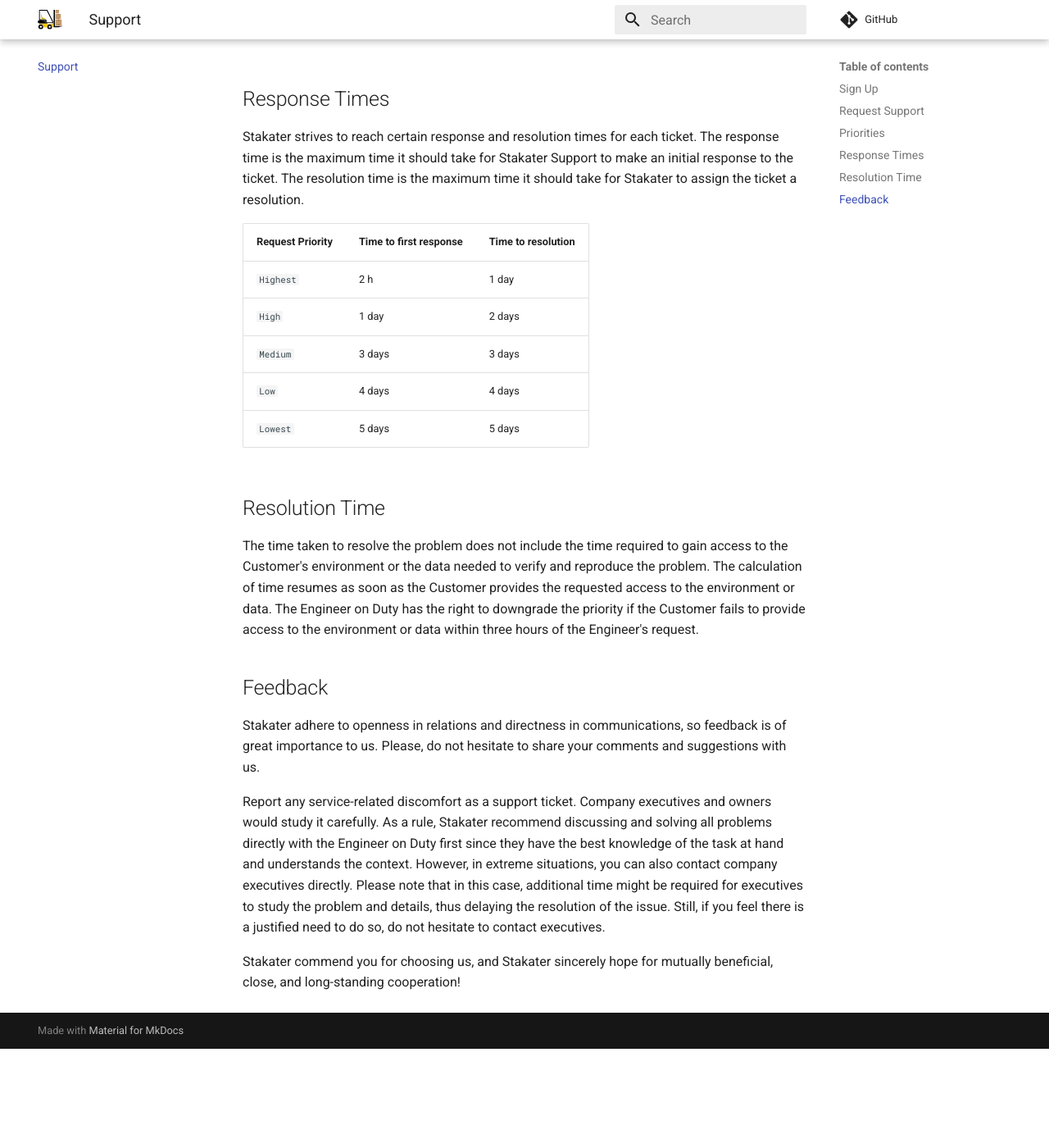
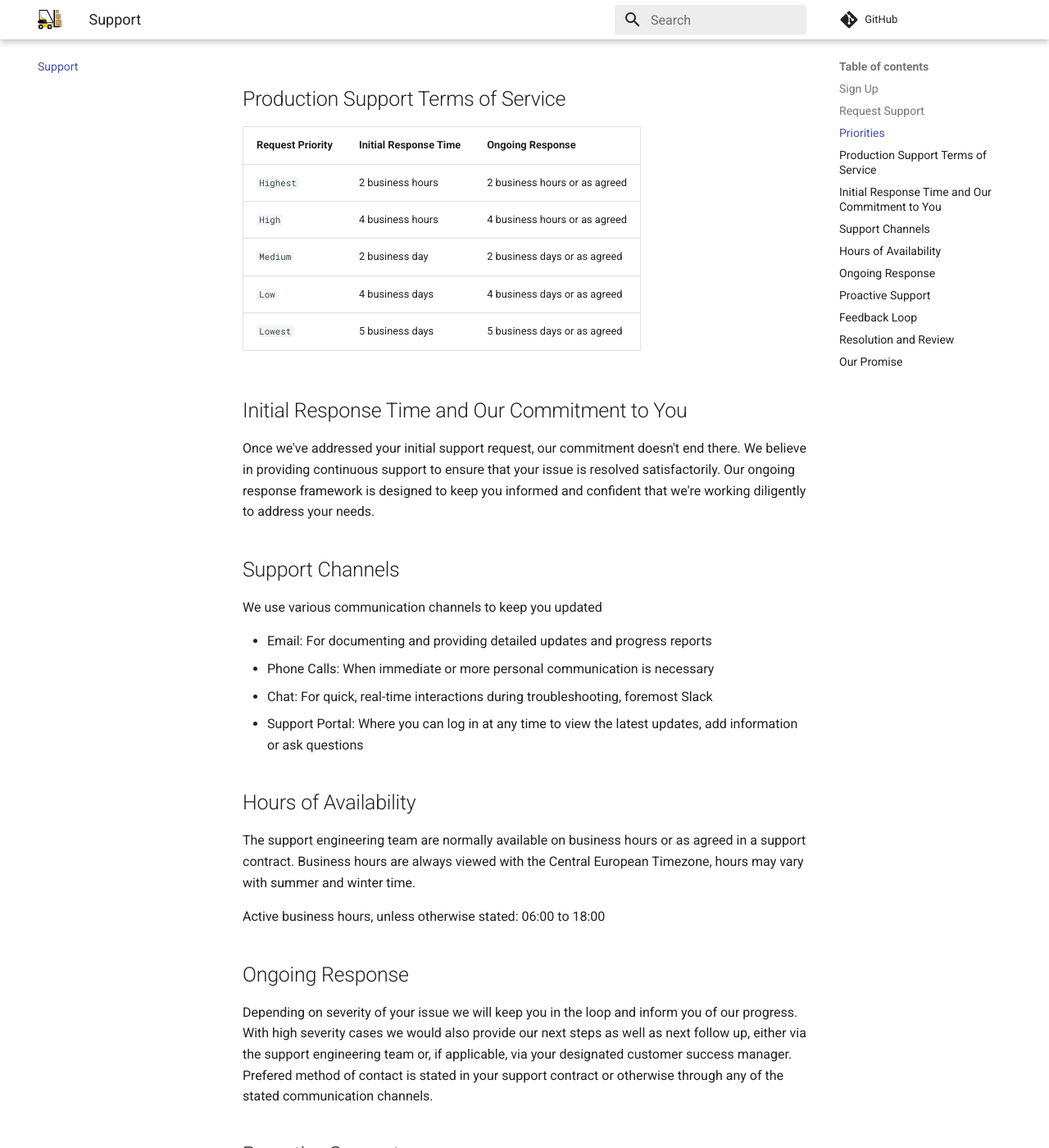
Before and after one commit to stakater/support-docs, an MkDocs documentation site: the page built from content/index.md, in a window 1280 px wide and 1400 px high, scrolled down 3722 px. Shown: the whole window at 82% size. Built offline with MkDocs 1.6.1 and Material for MkDocs 9.7.7, drawn with Linux system fonts in a browser that asks for light colours; comment, search, counter and statistics services are not loaded; before the commit the page ends 5001 px from its top, so only the background shows below that; some of the changed text lies outside the part shown.

Commit message:
Update to support page. Refining concepts and descriptions

```diff
--- a/content/index.md
+++ b/content/index.md
@@ -46,26 +46,53 @@ Request Priority | Description of the Request Priority
 `Low` | This category includes: Requests for information and other matters, requests regarding extending the functionality of the Kubernetes Platform, performance issues that have no effect on functionality, Kubernetes platform flaws with known solutions or moderate impact on functionality. Example: Issues with extension availability.
 `Lowest` | Trivial problem with little or no impact on progress
 
-## Response Times
+## Production Support Terms of Service
 
-Stakater strives to reach certain response and resolution times for each ticket. The response time is the maximum time it should take for Stakater Support to make an initial response to the ticket. The resolution time is the maximum time it should take for Stakater to assign the ticket a resolution.
+Request Priority | Initial Response Time | Ongoing Response
+--- | --- | ---
+`Highest` | 2 business hours | 2 business hours or as agreed
+`High` | 4 business hours | 4 business hours or as agreed
+`Medium` | 2 business day | 2 business days or as agreed
+`Low` | 4 business days | 4 business days or as agreed
+`Lowest` | 5 business days | 5 business days or as agreed
 
-Request Priority | Time to first response | Time to resolution
---- | --- | ---
-`Highest` | 2 h | 1 day
-`High` | 1 day | 2 days
-`Medium` | 3 days | 3 days
-`Low` | 4 days | 4 days
-`Lowest` | 5 days | 5 days
+## Initial Response Time and Our Commitment to You
 
-## Resolution Time
+Once we've addressed your initial support request, our commitment doesn't end there. We believe in providing continuous support to ensure that your issue is resolved satisfactorily. Our ongoing response framework is designed to keep you informed and confident that we're working diligently to address your needs.
 
-The time taken to resolve the problem does not include the time required to gain access to the Customer's environment or the data needed to verify and reproduce the problem. The calculation of time resumes as soon as the Customer provides the requested access to the environment or data. The Engineer on Duty has the right to downgrade the priority if the Customer fails to provide access to the environment or data within three hours of the Engineer's request.
+## Support Channels
 
-## Feedback
+We use various communication channels to keep you updated
 
-Stakater adhere to openness in relations and directness in communications, so feedback is of great importance to us. Please, do not hesitate to share your comments and suggestions with us.
+- Email: For documenting and providing detailed updates and progress reports
+- Phone Calls: When immediate or more personal communication is necessary
+- Chat: For quick, real-time interactions during troubleshooting, foremost Slack
+- Support Portal: Where you can log in at any time to view the latest updates, add information or ask questions
 
-Report any service-related discomfort as a support ticket. Company executives and owners would study it carefully. As a rule, Stakater recommend discussing and solving all problems directly with the Engineer on Duty first since they have the best knowledge of the task at hand and understands the context. However, in extreme situations, you can also contact company executives directly. Please note that in this case, additional time might be required for executives to study the problem and details, thus delaying the resolution of the issue. Still, if you feel there is a justified need to do so, do not hesitate to contact executives.
+## Hours of Availability
 
-Stakater commend you for choosing us, and Stakater sincerely hope for mutually beneficial, close, and long-standing cooperation!
+The support engineering team are normally available on business hours or as agreed in a support contract.
+Business hours are always viewed with the Central European Timezone, hours may vary with summer and winter time.
+
+Active business hours, unless otherwise stated: 06:00 to 18:00
+
+## Ongoing Response
+
+Depending on severity of your issue we will keep you in the loop and inform you of our progress. With high severity cases we would also provide our next steps as well as next follow up, either via the support engineering team or, if applicable, via your designated customer success manager.
+Prefered method of contact is stated in your support contract or otherwise through any of the stated communication channels.
+
+## Proactive Support
+
+Our engineering support team doesn't just react to issues; we anticipate and work proactively to prevent them. We'll analyze trends, provide recommendations and in some cases, implement preventative measures to avoid future disruptions.
+
+## Feedback Loop
+
+Your feedback during and after the resolution process helps us improve. We'll check in with you to ensure your satisfaction and learn how we can enhance our support.
+
+## Resolution and Review
+
+Once an issue is resolved, we'll conduct a review with you to ensure everything is working as it should. We’ll also discuss any lessons learned and potential improvements for both parties.
+
+## Our Promise
+
+We are here to support you, not just until the problem is solved, but to ensure that your experience is as seamless as possible. Your success is our success and through our ongoing response efforts, we pledge to uphold the highest standards of customer service and satisfaction.
```
